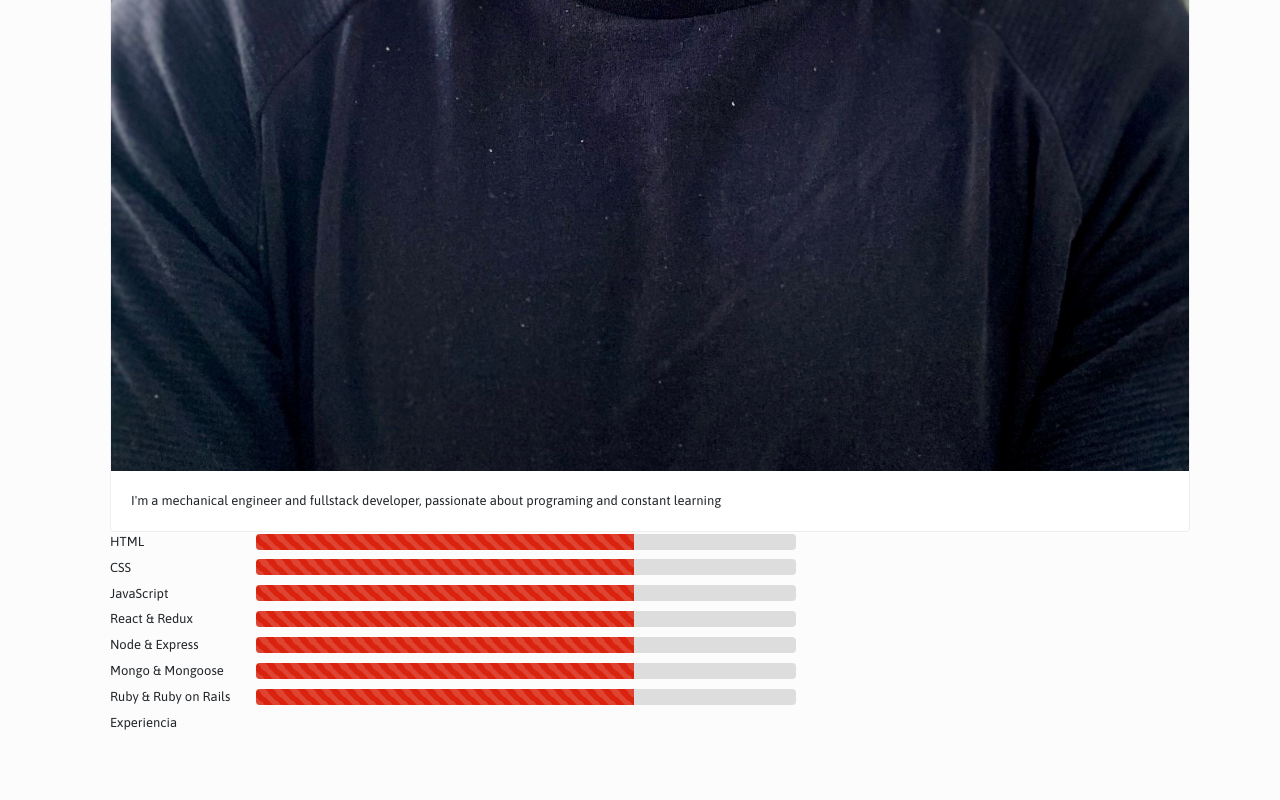
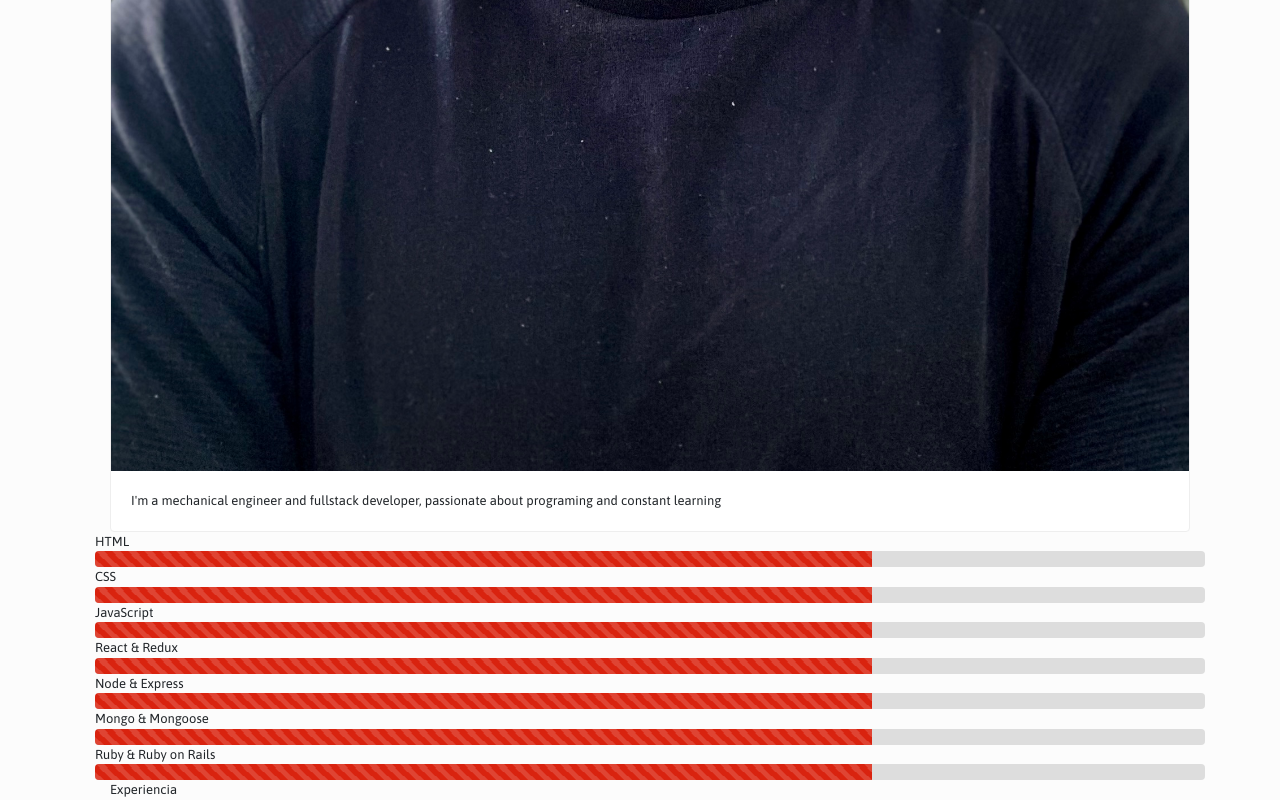
Before and after one commit to danielrs95/personalWeb, a React (Create React App) app: page / in a window 1280 px wide. Shown: the part 1873-2673 px from the top of the page. Before the commit the page ends 2606 px from the top, so only its background shows below. Built offline with nearby package versions, Linux system fonts and the light colour scheme.

Commit message:
Cambia estructura de los skills, por un row

```diff
--- a/src/components/Skill.js
+++ b/src/components/Skill.js
@@ -2,10 +2,10 @@ import React from "react";
 
 const Skill = ({ skill, width }) => {
   return (
-    <div className='skill-container'>
-      <p>{skill}</p>
+    <div className='row'>
+      <p style={{ margin: "0" }}>{skill}</p>
 
-      <div className='progress' style={{ width: "50%" }}>
+      <div className='progress' style={{ width: "100%" }}>
         <div
           className='progress-bar progress-bar-striped progress-bar-animated'
           role='progressbar'
```
